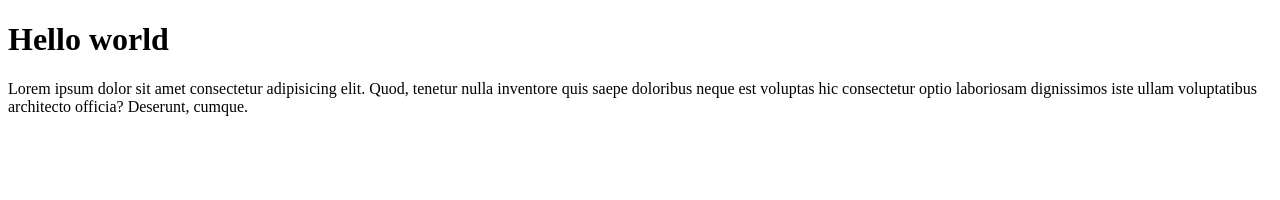
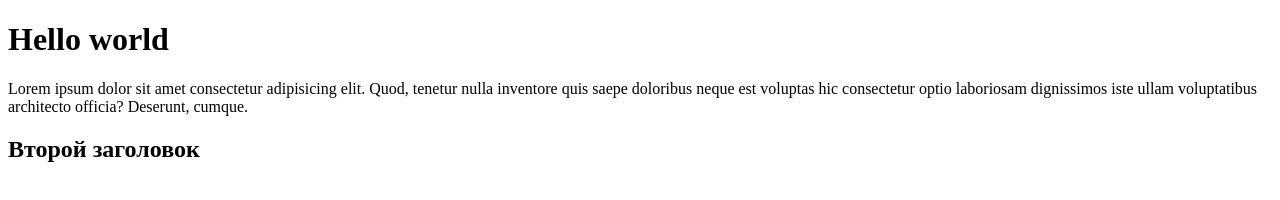
Before and after one commit to RVM-developer/git_practice, a plain HTML site: page index.html in a window 1280 px wide. Drawn offline with Linux system fonts and the light colour scheme.

Commit message:
first week done

```diff
--- a/index.html
+++ b/index.html
@@ -10,5 +10,6 @@
     <h1>Hello world</h1>
     <p>Lorem ipsum dolor sit amet consectetur adipisicing elit. Quod, tenetur nulla inventore quis saepe doloribus neque
          est voluptas hic consectetur optio laboriosam dignissimos iste ullam voluptatibus architecto officia? Deserunt, cumque.</p>
+         <h2>Второй заголовок</h2>
 </body>
 </html>
```
